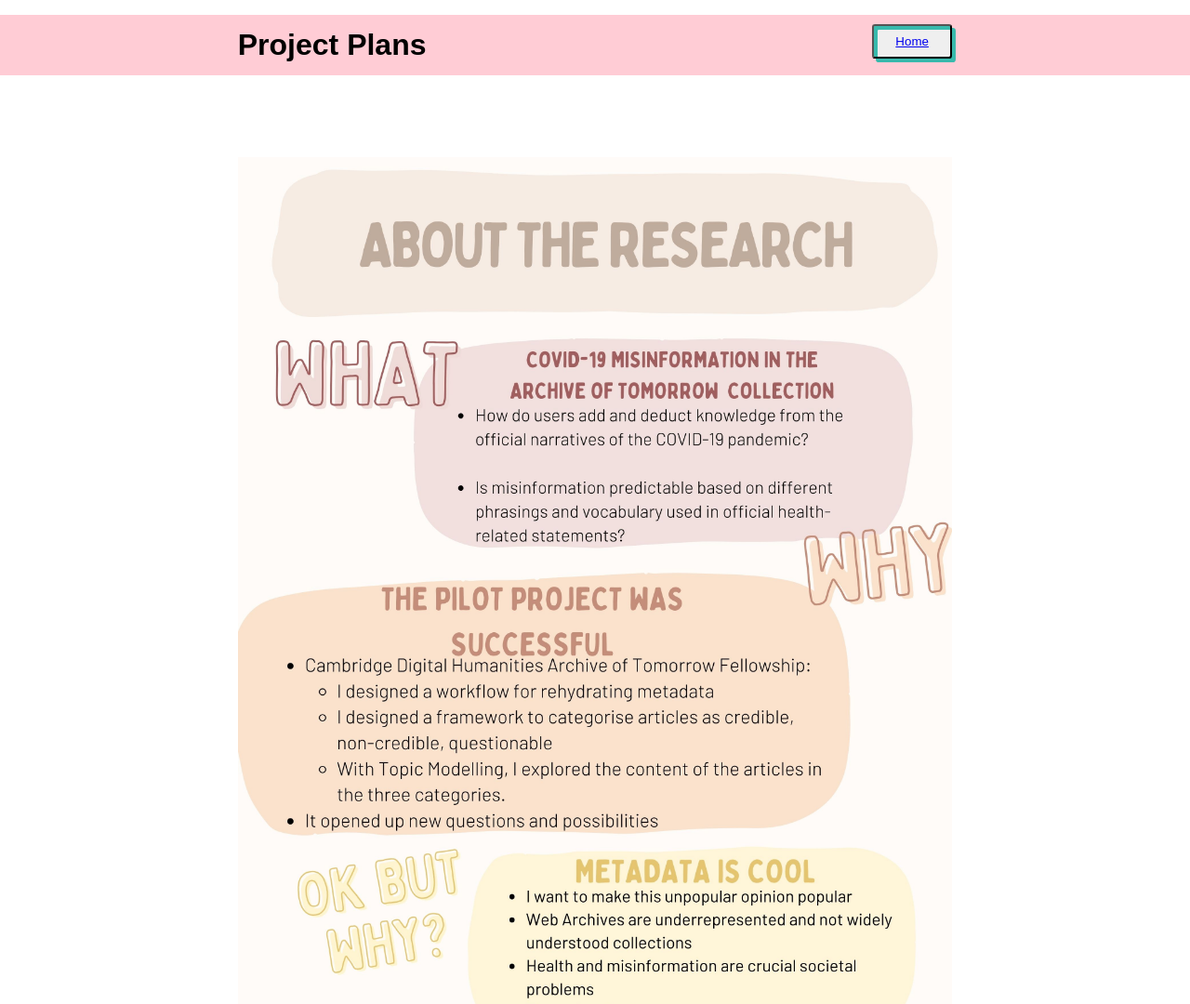
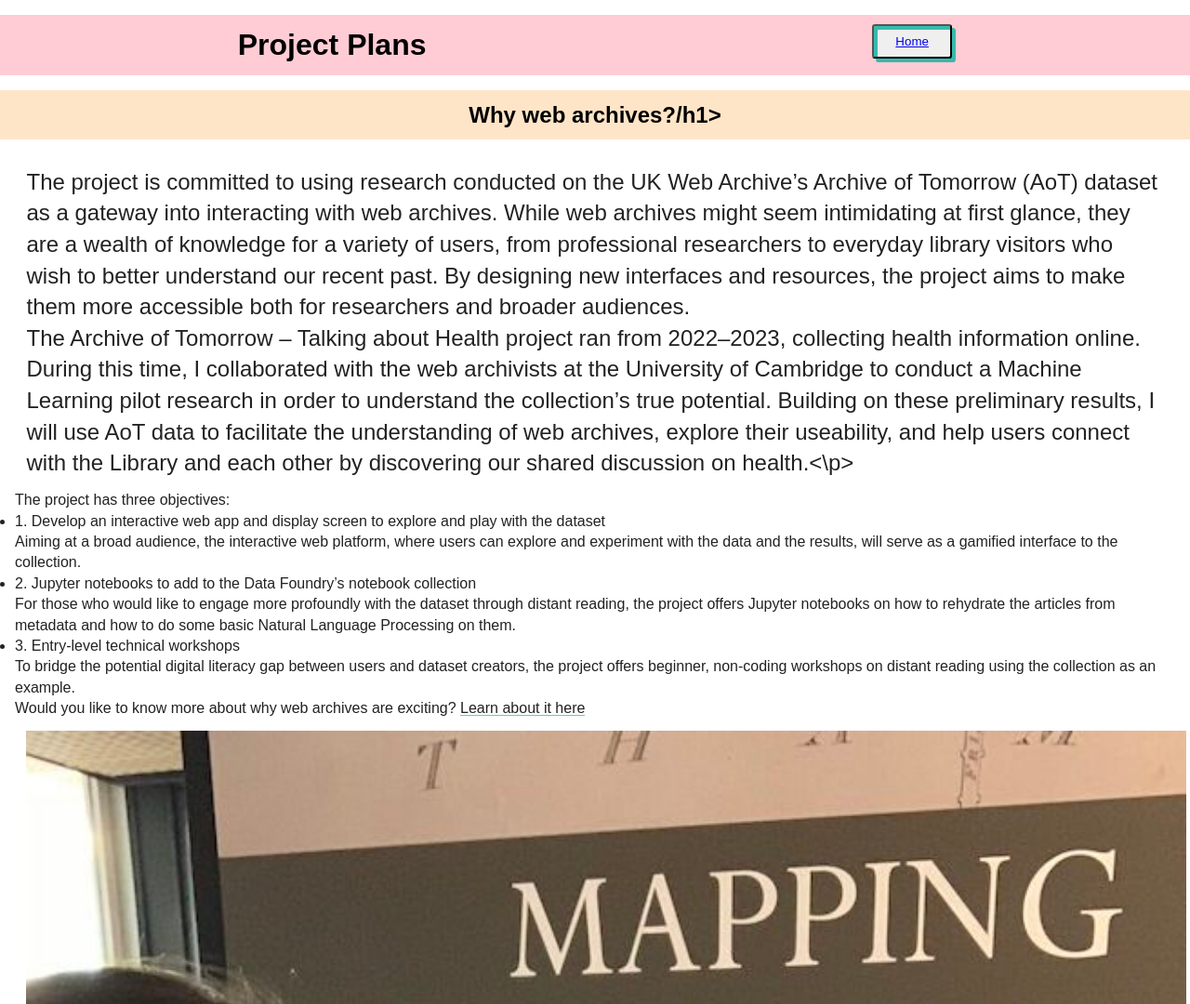
Before and after one commit to aurigandrea/AoTNLS, a website built with Parcel: page research.html in a window 1280 px wide. Shown: the top 1080 px of the page at 93% size. Built offline with nearby package versions, Linux system fonts and the light colour scheme.

Commit message:
Update research.html

```diff
--- a/research.html
+++ b/research.html
@@ -21,8 +21,35 @@
 </div>
 </header>
 <body>
-<section class="research">
-  <img src="img/research.jpeg" alt="research infographics">
+<section>
+   <div class="header">
+  <h1>Why web archives?/h1>
+   </div>
+     <div>
+       <div class="flex-container3">
+  <div class="fancy"><p>
+The project is committed to using research conducted on the UK Web Archive’s Archive of Tomorrow (AoT) dataset as a gateway into interacting with web archives. While web archives might seem intimidating at first glance, they are a wealth of knowledge for a variety of users, from professional researchers to everyday library visitors who wish to better understand our recent past. By designing new interfaces and resources, the project aims to make them more accessible both for researchers and broader audiences.<br>
+
+The Archive of Tomorrow – Talking about Health project ran from 2022–2023, collecting health information online. During this time, I collaborated with the web archivists at the University of Cambridge to conduct a Machine Learning pilot research in order to understand the collection’s true potential. Building on these preliminary results, I will use AoT data to facilitate the understanding of web archives, explore their useability, and help users connect with the Library and each other by discovering our shared discussion on health.<\p>
+
+<ul>The project has three objectives:
+
+<li>1. Develop an interactive web app and display screen to explore and play with the dataset<br>
+
+Aiming at a broad audience, the interactive web platform, where users can explore and experiment with the data and the results, will serve as a gamified interface to the collection.</li>
+
+<li>2. Jupyter notebooks to add to the Data Foundry’s notebook collection<br>
+
+For those who would like to engage more profoundly with the dataset through distant reading, the project offers Jupyter notebooks on how to rehydrate the articles from metadata and how to do some basic Natural Language Processing on them.</li>
+
+<li>3. Entry-level technical workshops<br>
+
+To bridge the potential digital literacy gap between users and dataset creators, the project offers beginner, non-coding workshops on distant reading using the collection as an example.</li>
+</ul>
+   Would you like to know more about why web archives are exciting? <a href="https://heritagedigital.org/blog/2024%20-%2005%20-%2008%20-%20news-web-archives-are-not-boring-the-new-data-foundry-fellow-says-so/">Learn about it here</a>
+         <div><img src="img/diss1.jpeg" alt="Me and my screen"></div>
+</div>
+     </div>
 </section>
 <section class="btn_center">
   <br>
```
